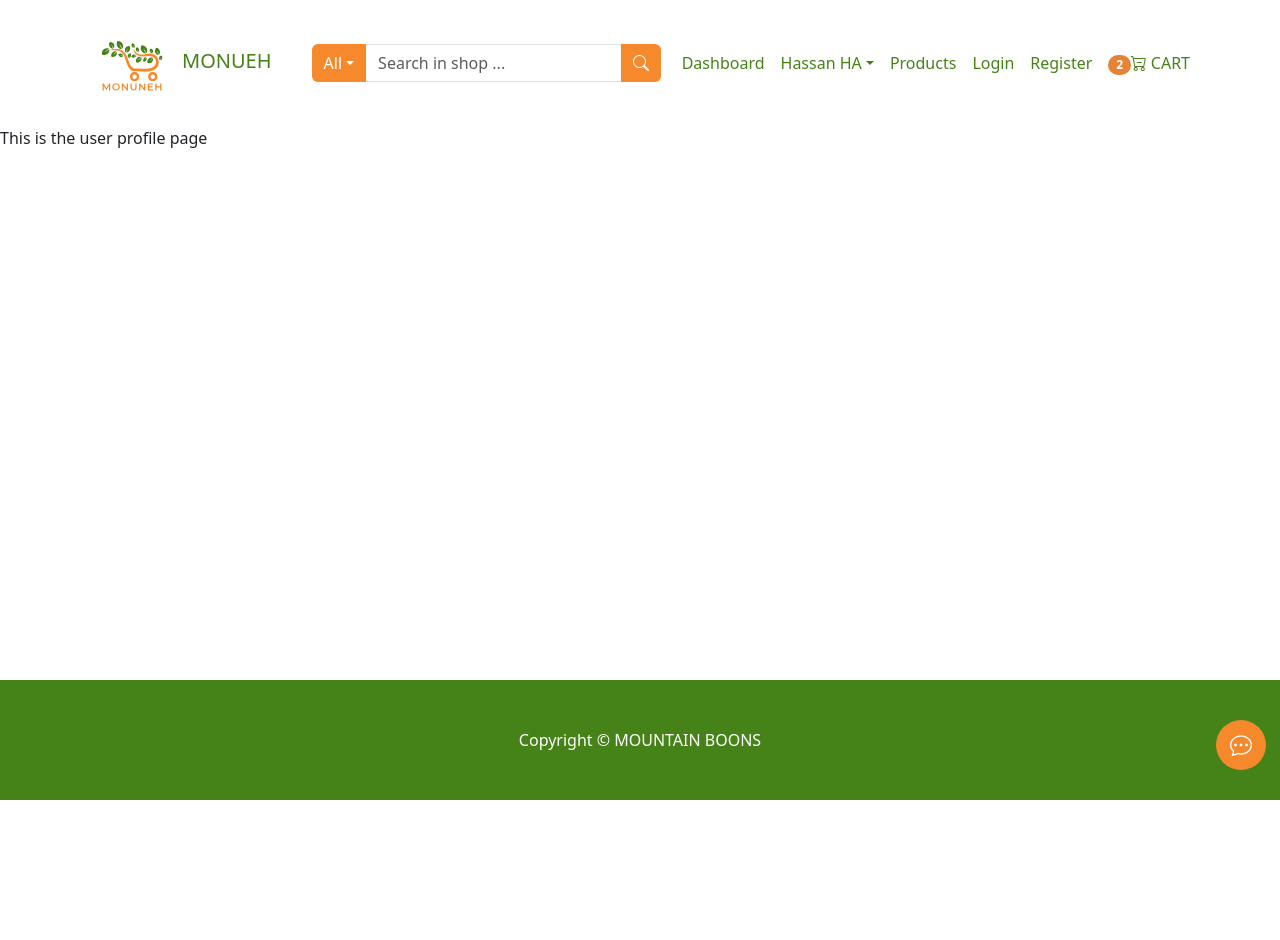
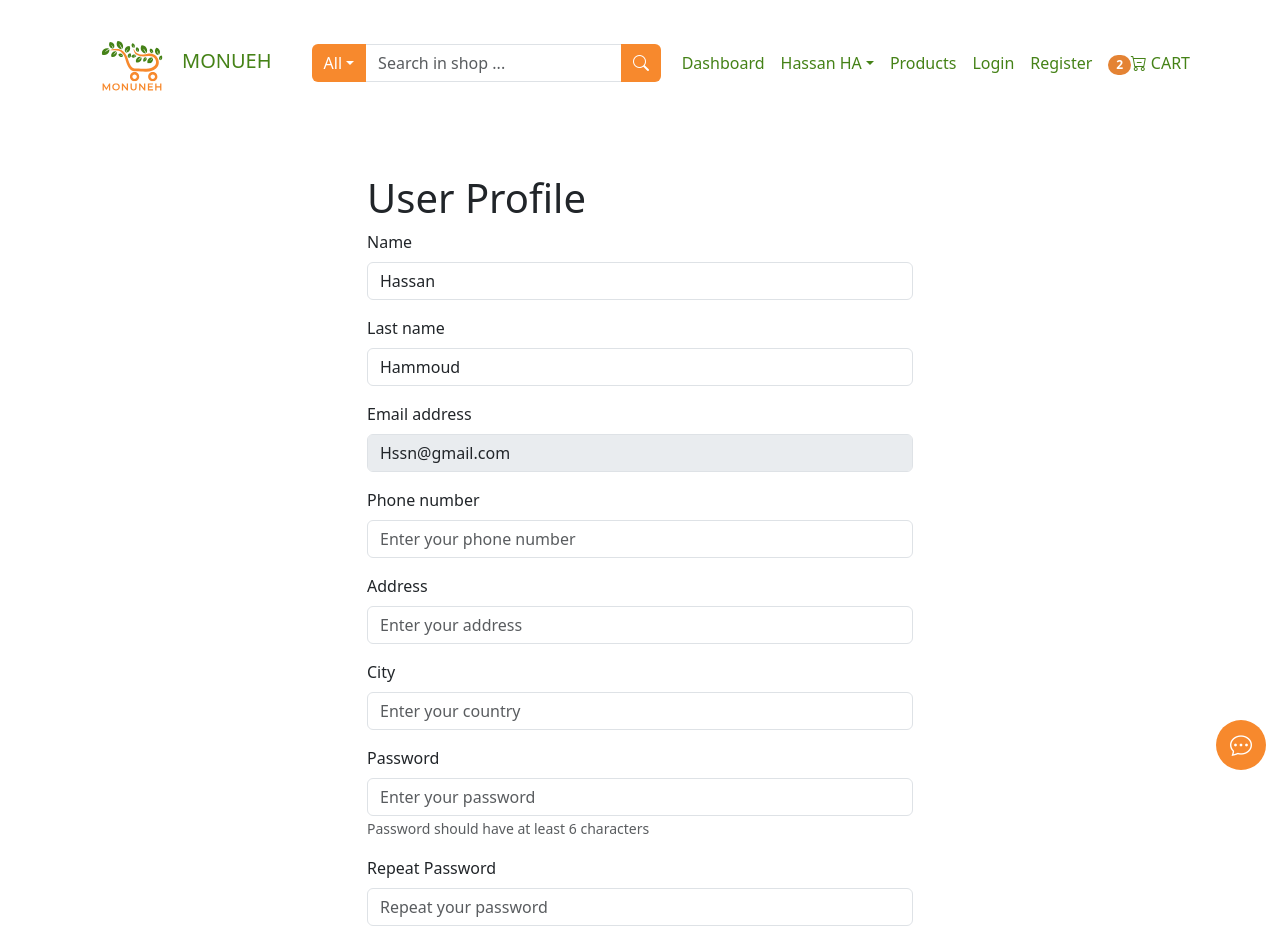
Before and after one commit to Final-project-3Ha/Front-end, a React (Create React App) app in the folder ecommerce/: page /user in a window 1280 px wide. Shown: the top 940 px of the page. Before the commit the page ends 800 px from the top, so only its background shows below. Built offline with nearby package versions, Linux system fonts and the light colour scheme.

Commit message:
User Profile Page

```diff
--- a/ecommerce/src/pages/LoginPage/LoginPage.js
+++ b/ecommerce/src/pages/LoginPage/LoginPage.js
@@ -1,11 +1,81 @@
-import React from 'react'
+import React, { useState } from "react";
+import { Container, Row, Col, Form, Button, Alert } from "react-bootstrap";
+import { Link } from "react-router-dom";
+import Spinner from "react-bootstrap/Spinner";
 
 function LoginPage() {
+  const [validated, setValidated] = useState(false);
+
+  const handleSubmit = (event) => {
+    const form = event.currentTarget;
+    if (form.checkValidity() === false) {
+      event.preventDefault();
+      event.stopPropagation();
+    }
+
+    setValidated(true);
+  };
+
   return (
-    <div>
-      This is the Login page
-    </div>
-  )
+    <Container>
+      <Row className="mt-5 justify-content-md-center">
+        <Col md={6}>
+          <h1>Login</h1>
+          <Form noValidate validated={validated} onSubmit={handleSubmit}>
+            <Form.Group className="mb-3" controlId="formBasicEmail">
+              <Form.Label>Email address</Form.Label>
+              <Form.Control
+                name="email"
+                required
+                type="email"
+                placeholder="Enter your email"
+              />
+            </Form.Group>
+
+            <Form.Group className="mb-3" controlId="formBasicPassword">
+              <Form.Label>Password</Form.Label>
+              <Form.Control
+                name="password"
+                required
+                type="password"
+                placeholder="Enter your password"
+              />
+            </Form.Group>
+
+            <Form.Group className="mb-3" controlId="formBasicCheckbox">
+              <Form.Check
+                name="doNotLogout"
+                type="checkbox"
+                label="Don't logout"
+              />
+            </Form.Group>
+
+            <Row className="pb-2">
+              <Col>
+                Don't you have an account?
+                <Link to={"/register"}> Register </Link>
+              </Col>
+            </Row>
+
+            <Button className="mb-2" type="submit">
+              <Spinner
+                as="span"
+                animation="border"
+                size="sm"
+                role="status"
+                aria-hidden="true"
+                className="me-1"
+              />
+              Login
+            </Button>
+            <Alert show={true} variant="danger">
+              Wrong credentials{" "}
+            </Alert>
+          </Form>
+        </Col>
+      </Row>
+    </Container>
+  );
 }
 
-export default LoginPage
+export default LoginPage;
--- a/ecommerce/src/pages/RegisterPage/RegisterPage.js
+++ b/ecommerce/src/pages/RegisterPage/RegisterPage.js
@@ -110,13 +110,14 @@
               </Col>
             </Row>
 
-            <Button type="submit">
+            <Button className="mb-2" type="submit">
               <Spinner
                 as="span"
                 animation="border"
                 size="sm"
                 role="status"
                 aria-hidden="true"
+                className="me-1"
               />
               Submit
             </Button>
--- a/ecommerce/src/pages/User/UserProfilePage.js
+++ b/ecommerce/src/pages/User/UserProfilePage.js
@@ -1,11 +1,141 @@
-import React from 'react'
+import React, { useState } from "react";
+import { Container, Row, Col, Form, Button, Alert } from "react-bootstrap";
 
-function UserProfilePage() {
+function RegisterPage() {
+  const [validated, setValidated] = useState(false);
+
+  const onChange = () => {
+    const password = document.querySelector("input[name=password]");
+    const confirm = document.querySelector("input[name=confirmPassword]");
+    if (confirm.value === password.value) {
+      confirm.setCustomValidity("");
+    } else {
+      confirm.setCustomValidity("Passwords do not match");
+    }
+  };
+
+  const handleSubmit = (event) => {
+    const form = event.currentTarget;
+    if (form.checkValidity() === false) {
+      event.preventDefault();
+      event.stopPropagation();
+    }
+
+    setValidated(true);
+  };
+
   return (
-    <div>
-      This is the user profile page
-    </div>
-  )
+    <Container>
+      <Row className="mt-5 justify-content-md-center">
+        <Col md={6}>
+          <h1>User Profile </h1>
+          <Form noValidate validated={validated} onSubmit={handleSubmit}>
+            <Form.Group className="mb-3" controlId="validationCustom01">
+              <Form.Label>Name</Form.Label>
+              <Form.Control
+                required
+                type="text"
+                defaultValue="Hassan"
+                name="name"
+              />
+              <Form.Control.Feedback type="invalid">
+                Please enter your name
+              </Form.Control.Feedback>
+            </Form.Group>
+            <Form.Group className="mb-3" controlId="formBasicLastName">
+              <Form.Label>Last name</Form.Label>
+              <Form.Control
+                required
+                type="text"
+                defaultValue="Hammoud"
+                name="lastName"
+              />
+              <Form.Control.Feedback type="invalid">
+                Please enter your last name
+              </Form.Control.Feedback>
+            </Form.Group>
+
+            <Form.Group className="mb-3" controlId="formBasicEmail">
+              <Form.Label>Email address</Form.Label>
+              <Form.Control disabled value="Hssn@gmail.com" />
+            </Form.Group>
+
+            <Form.Group className="mb-3" controlId="formBasicPhone">
+              <Form.Label>Phone number</Form.Label>
+              <Form.Control
+                type="text"
+                placeholder="Enter your phone number"
+                defaultValue=""
+              />
+            </Form.Group>
+
+            <Form.Group className="mb-3" controlId="formBasicAddress">
+              <Form.Label>Address</Form.Label>
+              <Form.Control
+                type="text"
+                placeholder="Enter your address"
+                defaultValue=""
+              />
+            </Form.Group>
+
+            <Form.Group className="mb-3" controlId="formBasicCity">
+              <Form.Label>City</Form.Label>
+              <Form.Control
+                type="text"
+                placeholder="Enter your country"
+                defaultValue=""
+              />
+            </Form.Group>
+
+
+
+            <Form.Group className="mb-3" controlId="formBasicPassword">
+              <Form.Label>Password</Form.Label>
+              <Form.Control
+                name="password"
+                required
+                type="password"
+                placeholder="Enter your password"
+                minLength={6}
+                onChange={onChange}
+              />
+              <Form.Control.Feedback type="invalid">
+                Please enter a valid password
+              </Form.Control.Feedback>
+              <Form.Text className="text-muted">
+                Password should have at least 6 characters
+              </Form.Text>
+            </Form.Group>
+
+            <Form.Group className="mb-3" controlId="formBasicPasswordRepeat">
+              <Form.Label>Repeat Password</Form.Label>
+              <Form.Control
+                name="confirmPassword"
+                required
+                type="password"
+                placeholder="Repeat your password"
+                minLength={6}
+                onChange={onChange}
+              />
+              <Form.Control.Feedback type="invalid">
+                Both passwords should match
+              </Form.Control.Feedback>
+            </Form.Group>
+
+            <Button className="mb-3" type="submit">
+              Update
+            </Button>
+            {/* <Alert show={true} variant="danger">
+              User with that email already exists!
+            </Alert> */}
+            <Alert show={true} variant="info">
+              User Updated
+            </Alert>
+          </Form>
+        </Col>
+      </Row>
+    </Container>
+  );
 }
 
-export default UserProfilePage
+export default RegisterPage;
```
